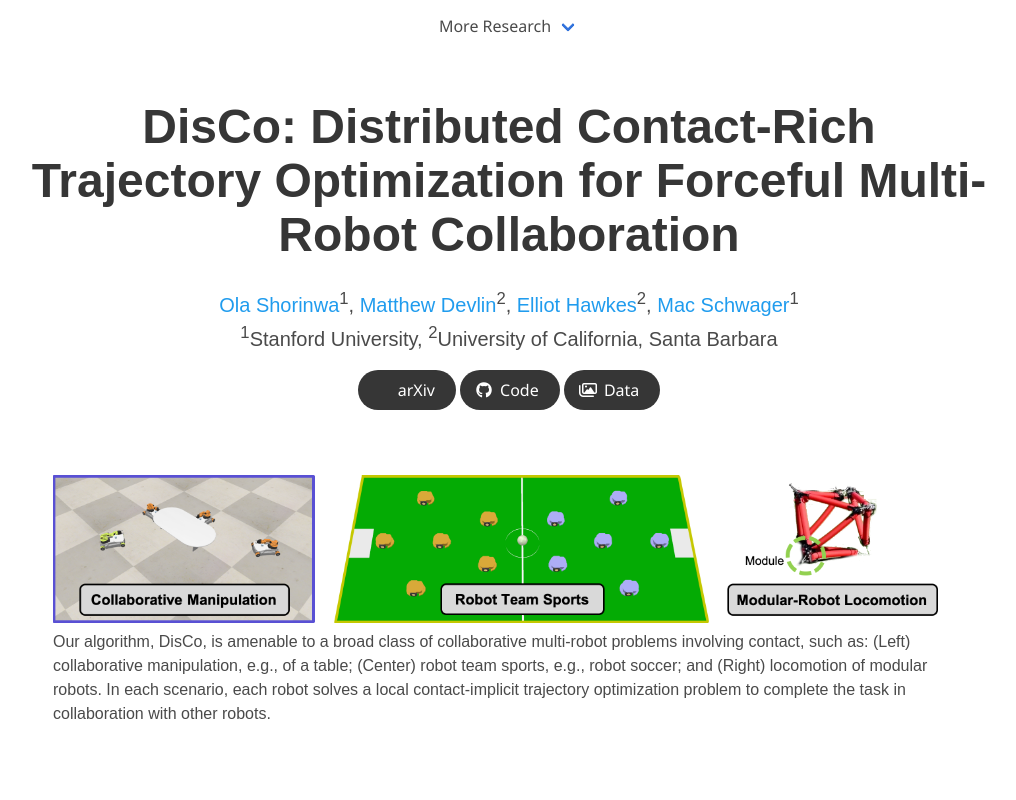
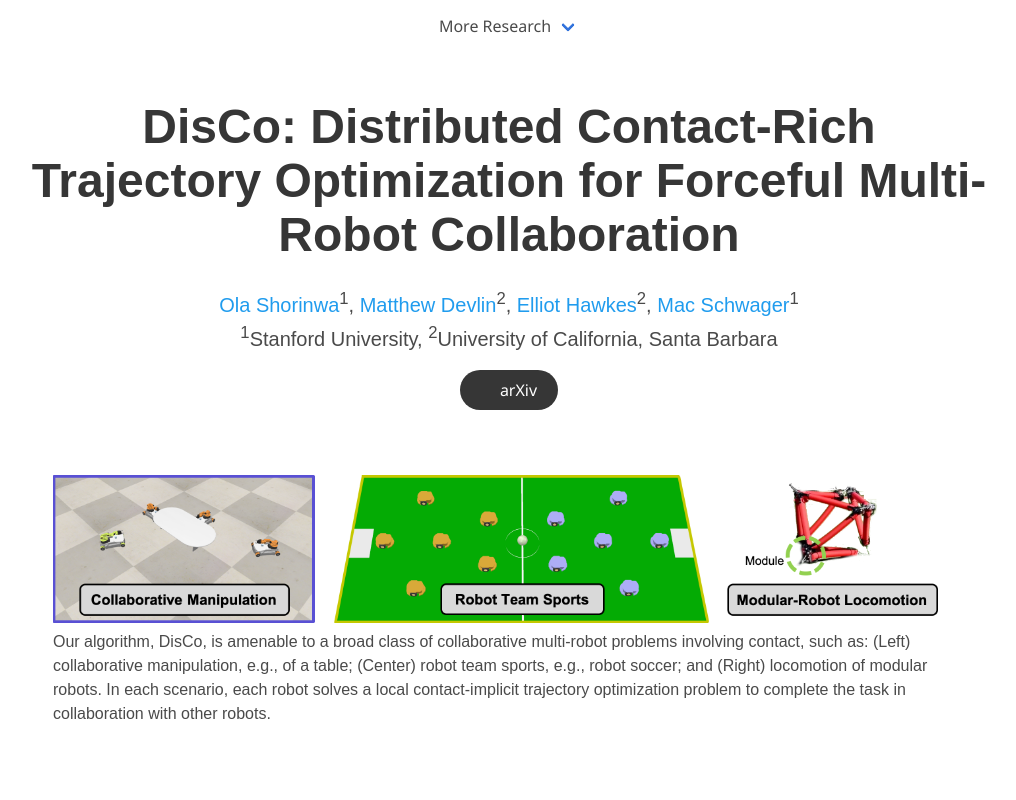
Before and after one commit to disco-opt/disco-opt.github.io, a plain HTML site: page index.html in a window 1280 px wide. Shown: the top 800 px of the page, without its empty margins (131-1147 px from the left). Drawn offline with nearby package versions, Linux system fonts and the light colour scheme; some icons are missing; a web font is replaced by a local one.

Commit message:
Added the link to the paper

```diff
--- a/index.html
+++ b/index.html
@@ -85,18 +85,8 @@
 
           <div class="column has-text-centered">
             <div class="publication-links">
-              <!-- PDF Link. -->
-              <!-- <span class="link-block">
-                <a href="/"
-                   class="external-link button is-normal is-rounded is-dark">
-                  <span class="icon">
-                      <i class="fas fa-file-pdf"></i>
-                  </span>
-                  <span>Paper</span>
-                </a>
-              </span> -->
               <span class="link-block">
-                <a href="/"
+                <a href="https://arxiv.org/abs/2410.23283"
                    class="external-link button is-normal is-rounded is-dark">
                   <span class="icon">
                       <i class="ai ai-arxiv"></i>
@@ -104,25 +94,6 @@
                   <span>arXiv</span>
                 </a>
               </span>
-              <!-- Code Link. -->
-              <span class="link-block">
-                <a href="/"
-                   class="external-link button is-normal is-rounded is-dark">
-                  <span class="icon">
-                      <i class="fab fa-github"></i>
-                  </span>
-                  <span>Code</span>
-                  </a>
-              </span>
-              <!-- Dataset Link. -->
-              <span class="link-block">
-                <a href="/"
-                   class="external-link button is-normal is-rounded is-dark">
-                  <span class="icon">
-                      <i class="far fa-images"></i>
-                  </span>
-                  <span>Data</span>
-                  </a>
             </div>
 
           </div>
```
